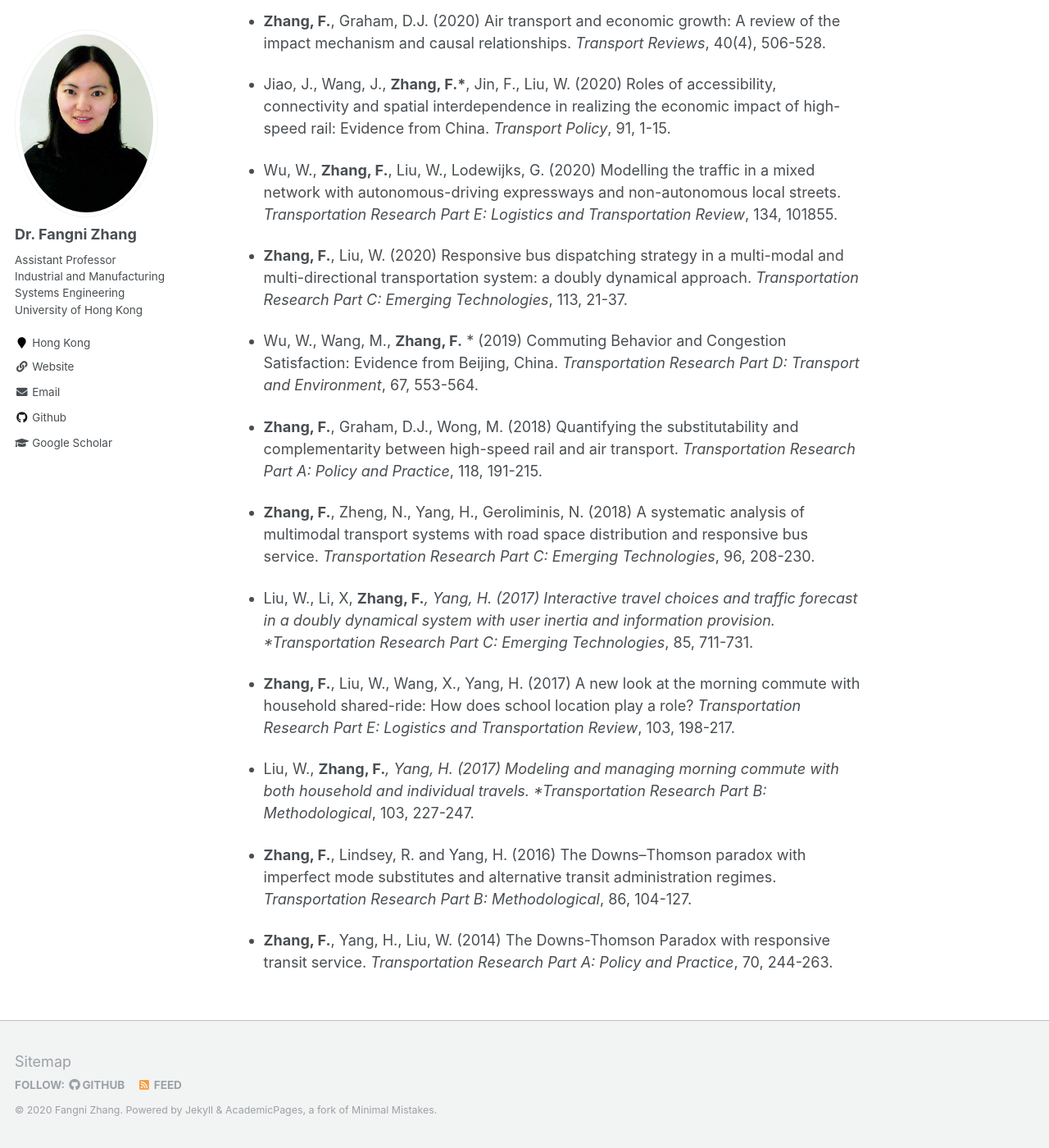
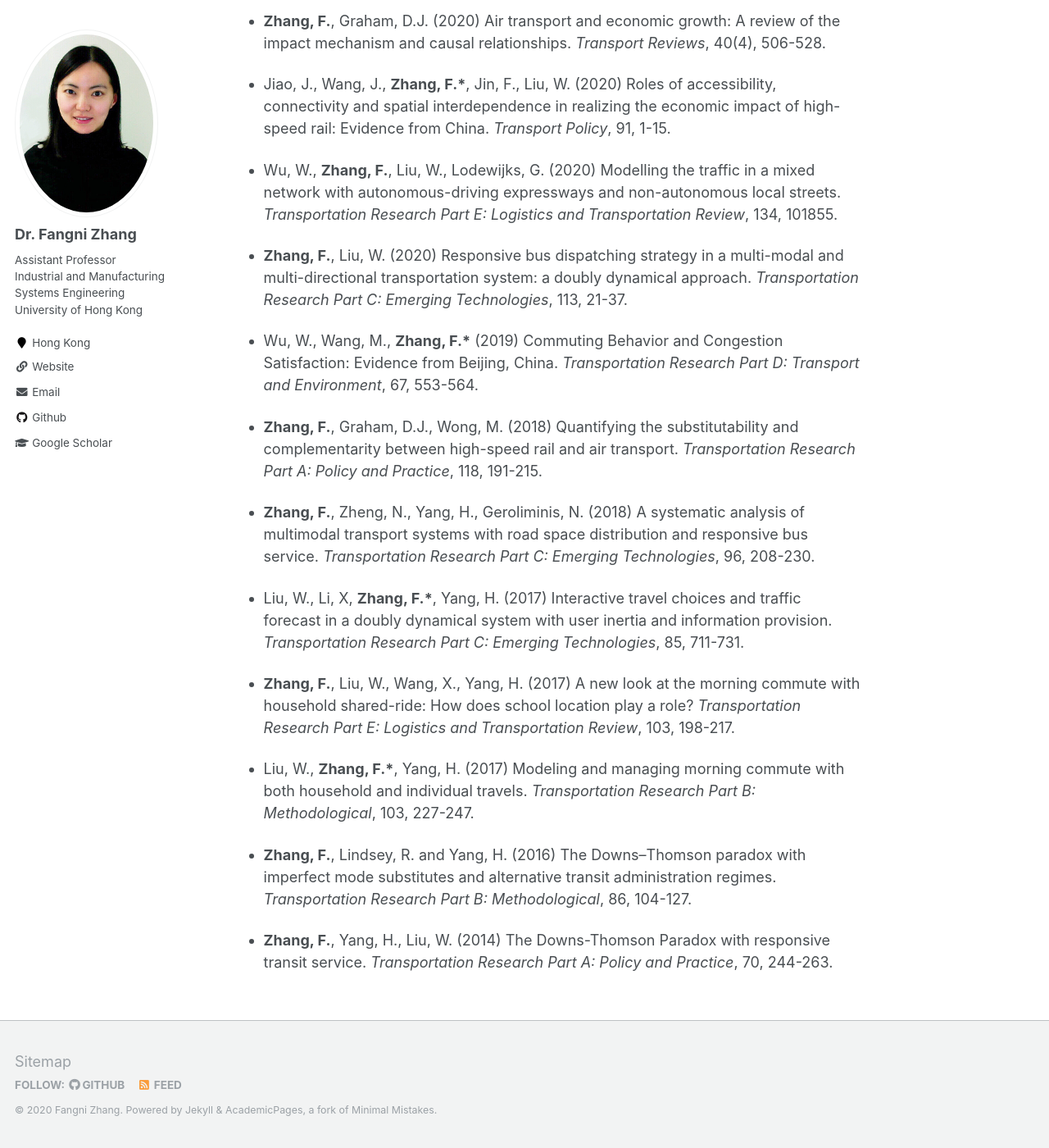
Before and after one commit to fangnizhang/fangnizhang.github.io, a Jekyll site: the page built from _pages/about.md, in a window 1280 px wide and 1400 px high, scrolled down 2038 px. Shown: the whole window at 82% size. Built offline with Jekyll 4.4.1, drawn with Linux system fonts in a browser that asks for light colours.

```diff
--- a/_pages/about.md
+++ b/_pages/about.md
@@ -58,17 +58,17 @@ Selected Publications
 
 - **Zhang, F.**, Liu, W. (2020) Responsive bus dispatching strategy in a multi-modal and multi-directional transportation system: a doubly dynamical approach. *Transportation Research Part C: Emerging Technologies*, 113, 21-37.
 
-- Wu, W., Wang, M., **Zhang, F.** * (2019) Commuting Behavior and Congestion Satisfaction: Evidence from Beijing, China. *Transportation Research Part D: Transport and Environment*, 67, 553-564.
+- Wu, W., Wang, M., __Zhang, F.\*__ (2019) Commuting Behavior and Congestion Satisfaction: Evidence from Beijing, China. *Transportation Research Part D: Transport and Environment*, 67, 553-564.
 
 - **Zhang, F.**, Graham, D.J., Wong, M. (2018) Quantifying the substitutability and complementarity between high-speed rail and air transport. *Transportation Research Part A: Policy and Practice*, 118, 191-215.
 
 - **Zhang, F.**, Zheng, N., Yang, H., Geroliminis, N. (2018) A systematic analysis of multimodal transport systems with road space distribution and responsive bus service. *Transportation Research Part C: Emerging Technologies*, 96, 208-230.
 
-- Liu, W., Li, X, **Zhang, F.***, Yang, H. (2017) Interactive travel choices and traffic forecast in a doubly dynamical system with user inertia and information provision. *Transportation Research Part C: Emerging Technologies*, 85, 711-731.
+- Liu, W., Li, X, __Zhang, F.\*__, Yang, H. (2017) Interactive travel choices and traffic forecast in a doubly dynamical system with user inertia and information provision. *Transportation Research Part C: Emerging Technologies*, 85, 711-731.
 
 - **Zhang, F.**, Liu, W., Wang, X., Yang, H. (2017) A new look at the morning commute with household shared-ride: How does school location play a role? *Transportation Research Part E: Logistics and Transportation Review*, 103, 198-217.
 
-- Liu, W., **Zhang, F.***, Yang, H. (2017) Modeling and managing morning commute with both household and individual travels. *Transportation Research Part B: Methodological*, 103, 227-247.
+- Liu, W., __Zhang, F.\*__, Yang, H. (2017) Modeling and managing morning commute with both household and individual travels. *Transportation Research Part B: Methodological*, 103, 227-247.
 
 - **Zhang, F.**, Lindsey, R. and Yang, H. (2016) The Downs–Thomson paradox with imperfect mode substitutes and alternative transit administration regimes. *Transportation Research Part B: Methodological*, 86, 104-127.
 
```
